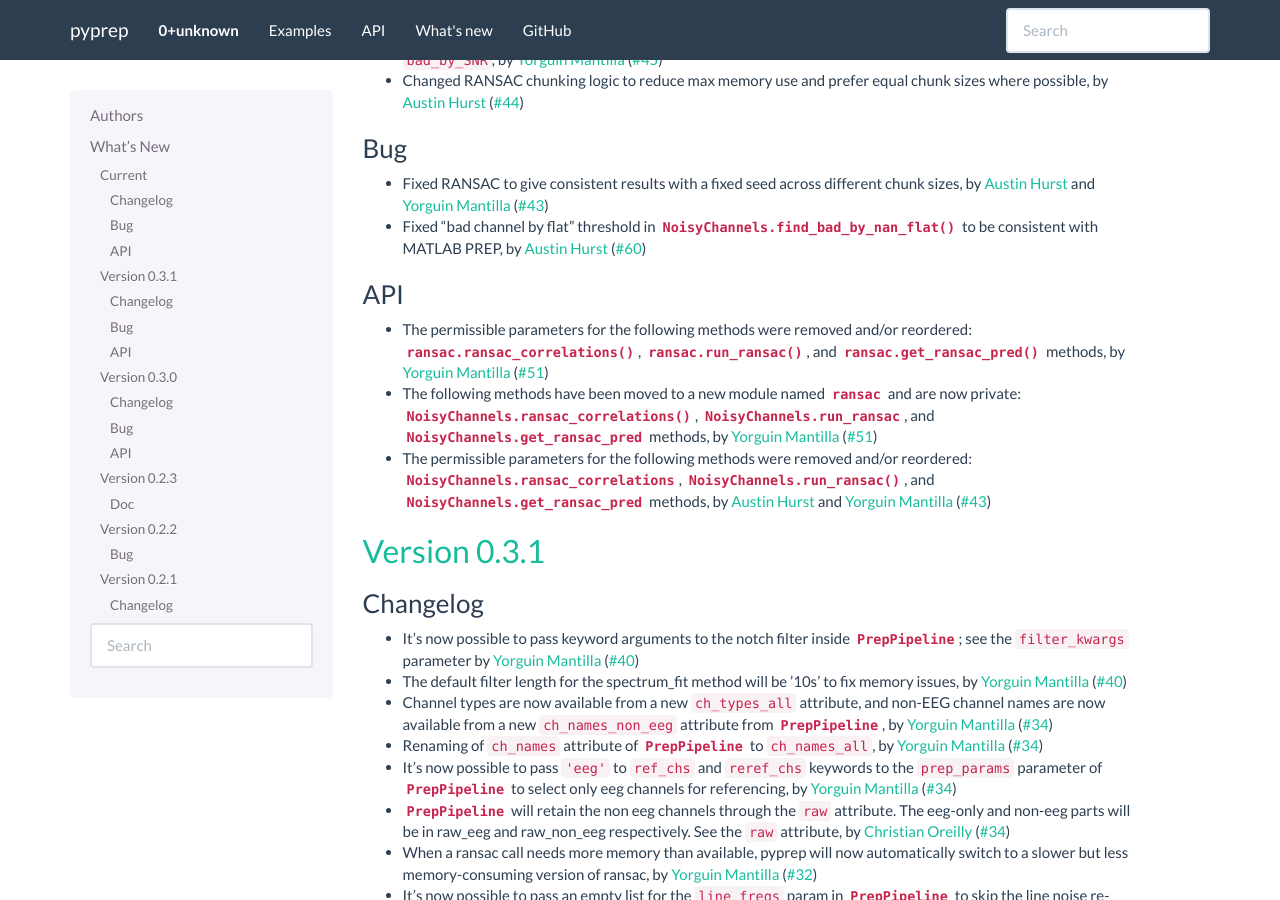
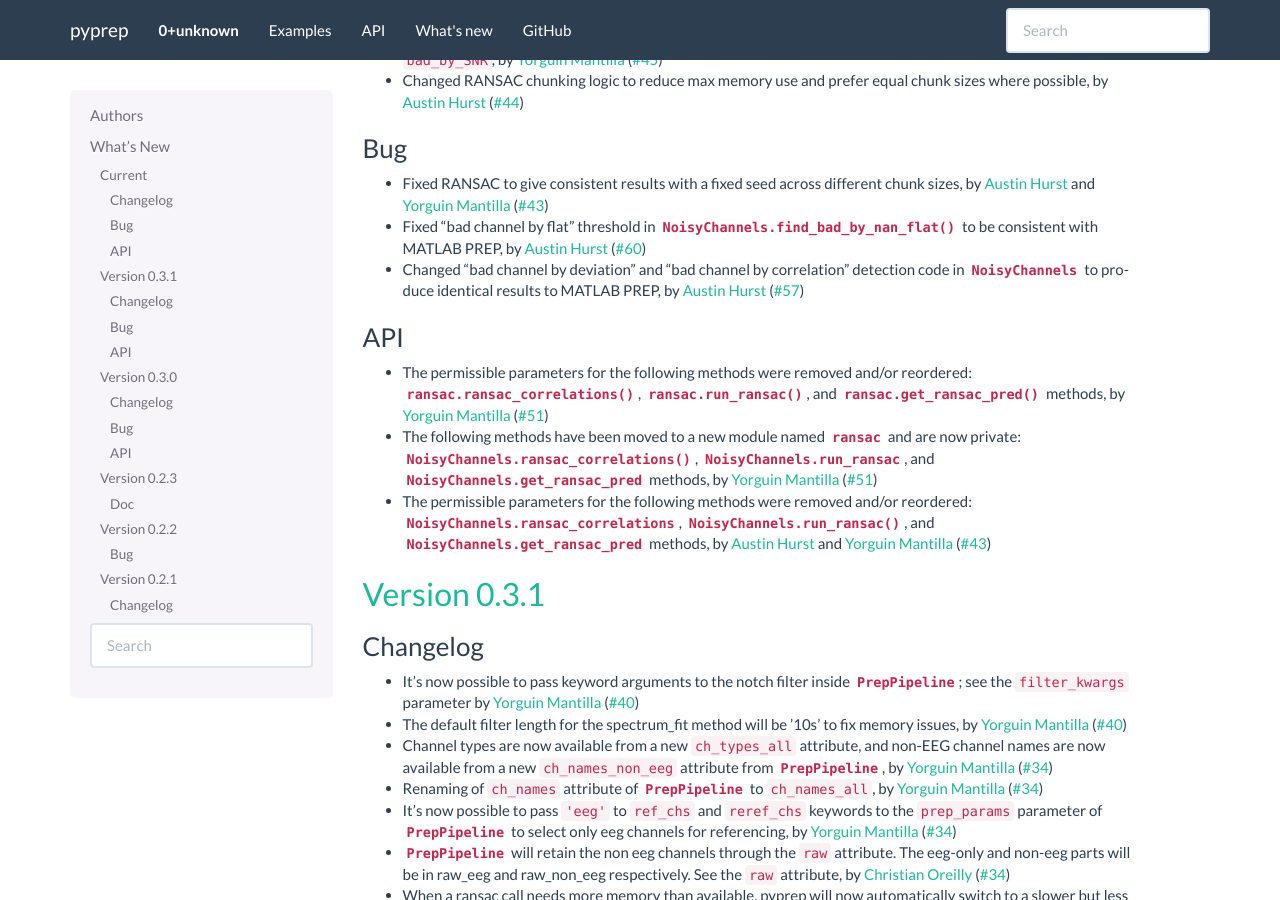
Before and after one commit to sappelhoff/pyprep, a Sphinx documentation site: the page built from docs/whats_new.rst, in a window 1280 px wide and 900 px high, scrolled down 807 px. Built offline with Sphinx 7.4.7, drawn with Linux system fonts in a browser that asks for light colours.

Commit message:
Updated whats_new.rst

```diff
--- a/docs/whats_new.rst
+++ b/docs/whats_new.rst
@@ -42,6 +42,7 @@ Bug
 ~~~
 - Fixed RANSAC to give consistent results with a fixed seed across different chunk sizes, by `Austin Hurst`_ and `Yorguin Mantilla`_ (:gh:`43`)
 - Fixed "bad channel by flat" threshold in :meth:`NoisyChannels.find_bad_by_nan_flat` to be consistent with MATLAB PREP, by `Austin Hurst`_ (:gh:`60`)
+- Changed "bad channel by deviation" and "bad channel by correlation" detection code in :class:`NoisyChannels` to produce identical results to MATLAB PREP, by `Austin Hurst`_ (:gh:`57`)
 
 API
 ~~~
```
